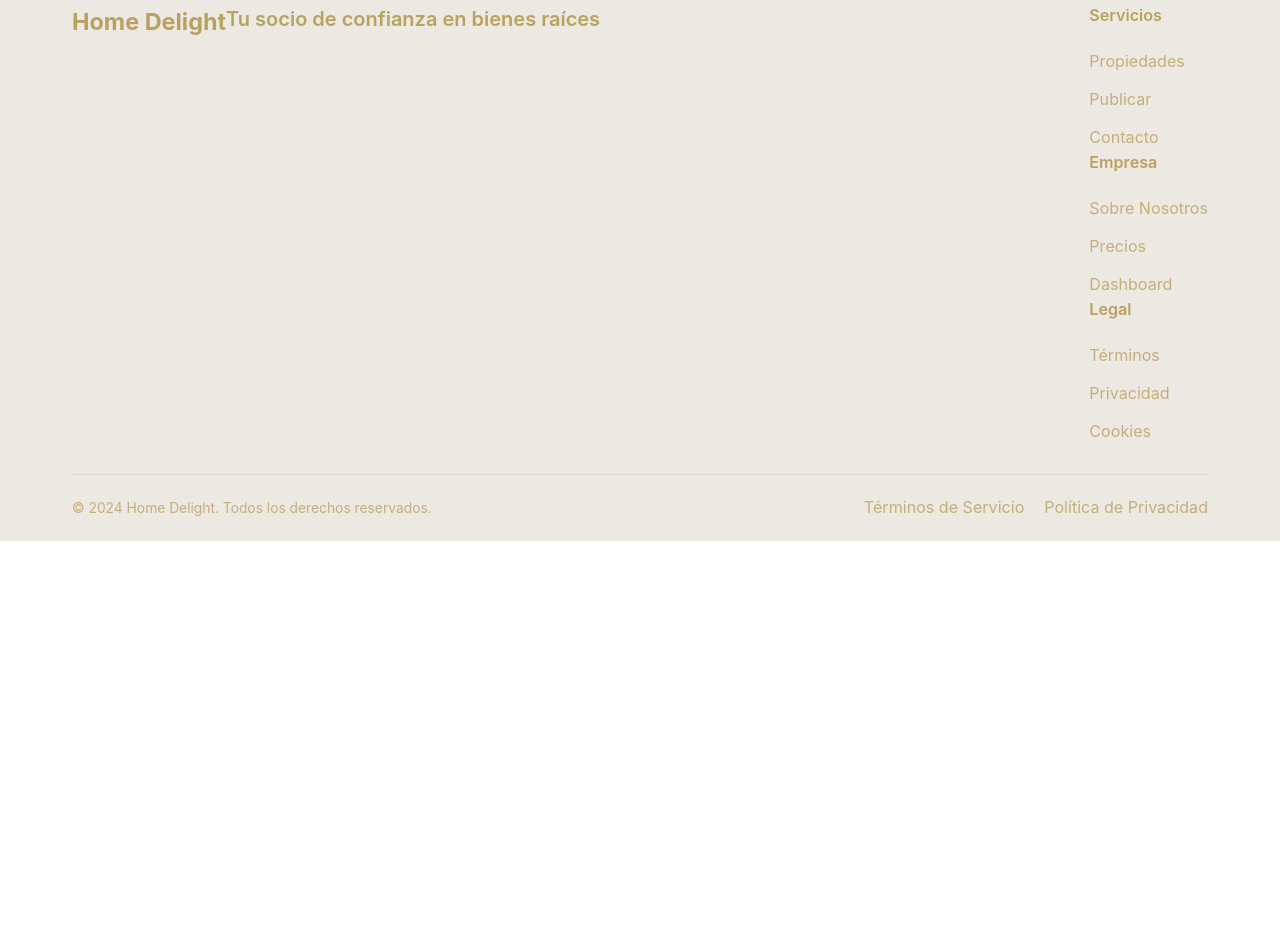
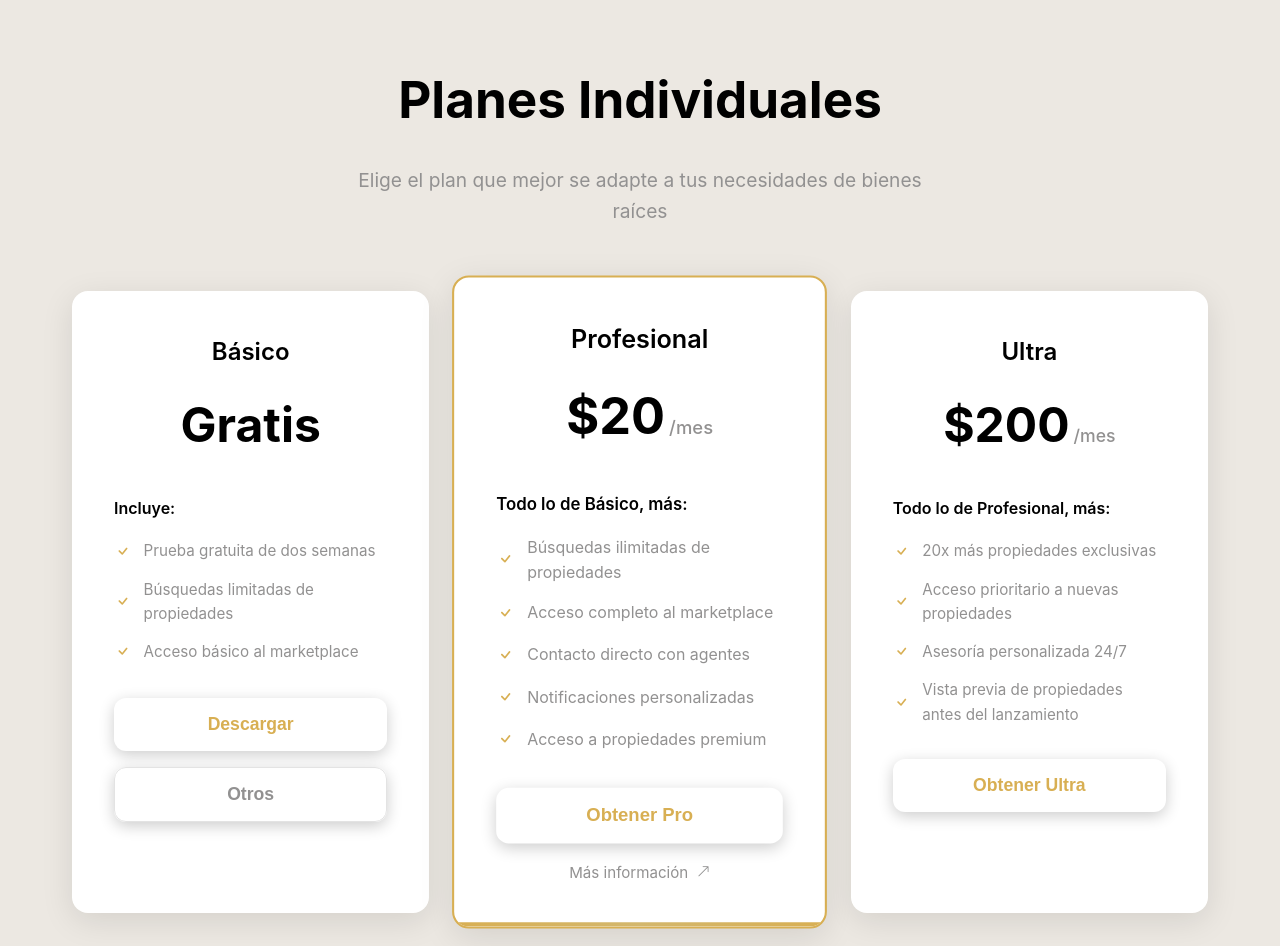
Before and after one commit to Reyy-20/HomeDelight, a plain HTML site: page public/index.html in a window 1280 px wide. Shown: the part 1714-2660 px from the top of the page. Before the commit the page ends 2255 px from the top, so only its background shows below. Drawn offline with nearby package versions, Linux system fonts and the light colour scheme; a script that the page names is missing.

Commit message:
pricing fix

```diff
--- a/public/index.html
+++ b/public/index.html
@@ -107,6 +107,91 @@
         </section>
     </div>
 
+
+    <!-- Pricing Section -->
+    <section id="pricing" class="pricing">
+        <div class="container">
+            <div class="section-header">
+                <h2>Planes Individuales</h2>
+                <p>Elige el plan que mejor se adapte a tus necesidades de bienes raíces</p>
+            </div>
+            <div class="pricing-grid">
+                <!-- Hobby Plan -->
+                <div class="pricing-card">
+                    <div class="pricing-header">
+                        <h3>Básico</h3>
+                        <div class="pricing-price">
+                            <span class="price">Gratis</span>
+                        </div>
+                    </div>
+                    <div class="pricing-features">
+                        <h4>Incluye:</h4>
+                        <ul>
+                            <li><i class="bi bi-check"></i>Prueba gratuita de dos semanas</li>
+                            <li><i class="bi bi-check"></i>Búsquedas limitadas de propiedades</li>
+                            <li><i class="bi bi-check"></i>Acceso básico al marketplace</li>
+                        </ul>
+                    </div>
+                    <div class="pricing-actions">
+                        <button class="btn btn-primary">Descargar</button>
+                        <button class="btn btn-outline-secondary">Otros</button>
+                    </div>
+                </div>
+
+                <!-- Pro Plan -->
+                <div class="pricing-card featured">
+                    <div class="pricing-header">
+                        <h3>Profesional</h3>
+                        <div class="pricing-price">
+                            <span class="price">$20</span>
+                            <span class="period">/mes</span>
+                        </div>
+                    </div>
+                    <div class="pricing-features">
+                        <h4>Todo lo de Básico, más:</h4>
+                        <ul>
+                            <li><i class="bi bi-check"></i>Búsquedas ilimitadas de propiedades</li>
+                            <li><i class="bi bi-check"></i>Acceso completo al marketplace</li>
+                            <li><i class="bi bi-check"></i>Contacto directo con agentes</li>
+                            <li><i class="bi bi-check"></i>Notificaciones personalizadas</li>
+                            <li><i class="bi bi-check"></i>Acceso a propiedades premium</li>
+                        </ul>
+                    </div>
+                    <div class="pricing-actions">
+                        <button class="btn btn-primary">Obtener Pro</button>
+                        <div class="more-info">
+                            <span>Más información</span>
+                            <i class="bi bi-arrow-up-right"></i>
+                        </div>
+                    </div>
+                    <div class="featured-gradient"></div>
+                </div>
+
+                <!-- Ultra Plan -->
+                <div class="pricing-card">
+                    <div class="pricing-header">
+                        <h3>Ultra</h3>
+                        <div class="pricing-price">
+                            <span class="price">$200</span>
+                            <span class="period">/mes</span>
+                        </div>
+                    </div>
+                    <div class="pricing-features">
+                        <h4>Todo lo de Profesional, más:</h4>
+                        <ul>
+                            <li><i class="bi bi-check"></i>20x más propiedades exclusivas</li>
+                            <li><i class="bi bi-check"></i>Acceso prioritario a nuevas propiedades</li>
+                            <li><i class="bi bi-check"></i>Asesoría personalizada 24/7</li>
+                            <li><i class="bi bi-check"></i>Vista previa de propiedades antes del lanzamiento</li>
+                        </ul>
+                    </div>
+                    <div class="pricing-actions">
+                        <button class="btn btn-primary">Obtener Ultra</button>
+                    </div>
+                </div>
+            </div>
+        </div>
+    </section>
     <!-- Footer -->
     <footer class="site-footer">
         <div class="container">
```
